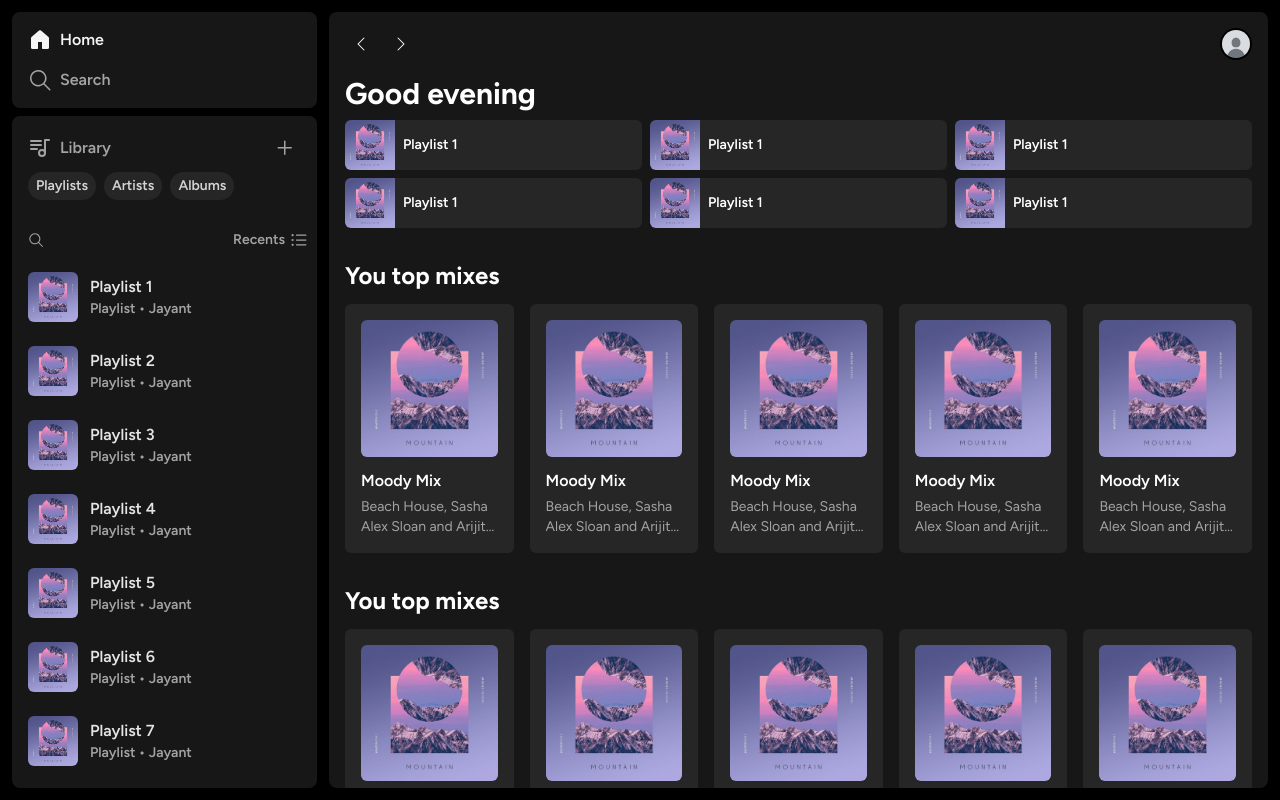
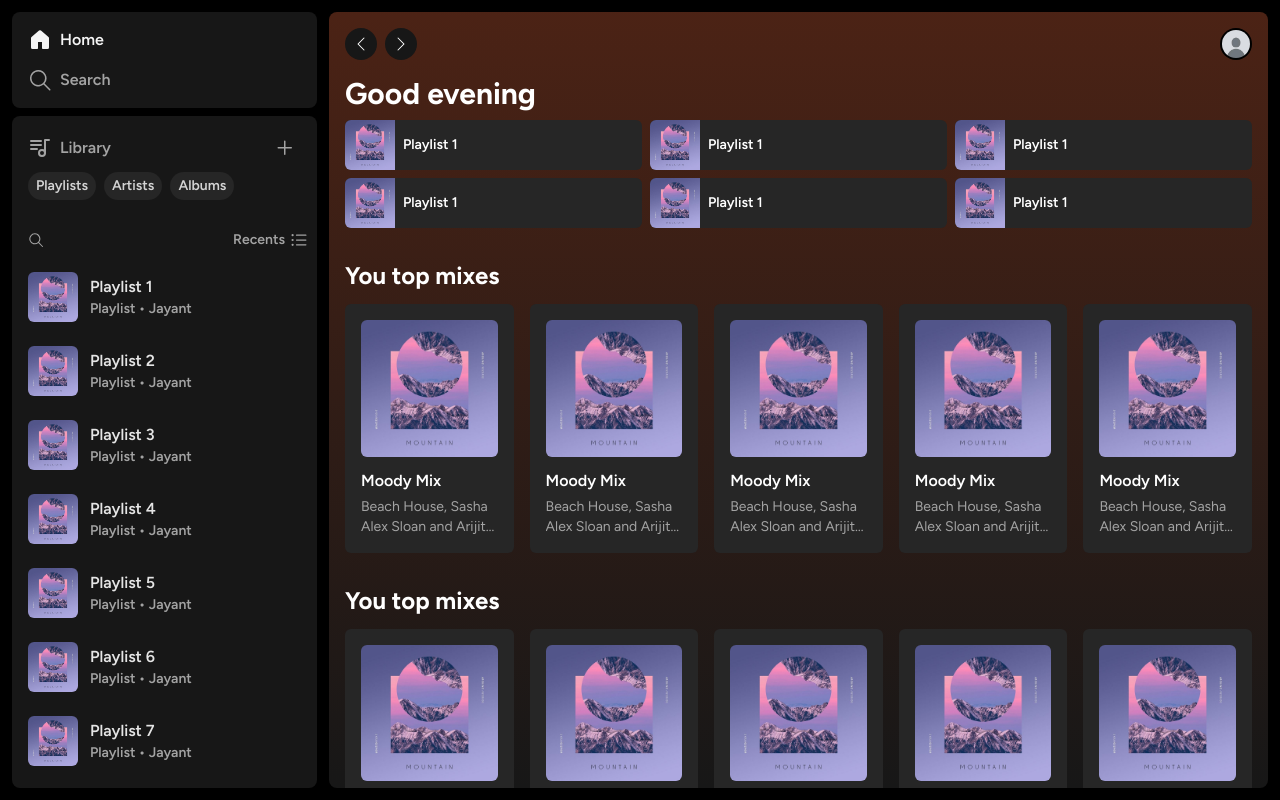
Before and after one commit to jayantpathariya/musically, a Next.js app: page / in a window 1280 px wide. Built offline with nearby package versions, Linux system fonts and the light colour scheme.

Commit message:
Update layout and playlist cards

```diff
--- a/app/(routes)/layout.jsx
+++ b/app/(routes)/layout.jsx
@@ -13,7 +13,7 @@ const SiteLayout = ({ children }) => {
   return (
     <Box
       ref={scrollRef}
-      className="overflow-y-auto max-h-[calc(100vh-1.5rem)] from-orange-800/40"
+      className="overflow-y-auto max-h-[calc(100vh-1.5rem)] bg-gradient-to-b from-orange-800/40"
     >
       <Header scrolled={y > 150} />
       <div className="p-4 pt-0">{children}</div>
--- a/components/horizontal-playlist-card.jsx
+++ b/components/horizontal-playlist-card.jsx
@@ -1,14 +1,28 @@
+"use client";
+
 import Image from "next/image";
 import Link from "next/link";
+
+import { PlayButton } from "./play-button";
 
 export const HorizontalPlaylistCard = () => {
   return (
     <Link
       href="/playlist"
-      className="bg-neutral-800 flex items-center gap-x-2 rounded-md overflow-hidden"
+      className="bg-neutral-800 rounded-md overflow-hidden flex  items-center justify-between gap-x-2 hover:bg-neutral-700 transition duration-300 group"
     >
-      <Image src="/playlist.jpg" height={50} width={50} alt="playlist poster" />
-      <p className="font-semibold text-sm">Playlist 1</p>
+      <div className="flex items-center gap-x-2 ">
+        <Image
+          src="/playlist.jpg"
+          height={50}
+          width={50}
+          alt="playlist poster"
+        />
+        <p className="font-semibold text-sm">Playlist 1</p>
+      </div>
+      <div className="p-2 opacity-0 group-hover:opacity-100">
+        <PlayButton onClick={() => {}} />
+      </div>
     </Link>
   );
 };
--- /dev/null
+++ b/components/play-button.jsx
@@ -0,0 +1,22 @@
+"use client";
+
+import { RiPlayFill } from "react-icons/ri";
+
+import { cn } from "@/lib/utils";
+
+export const PlayButton = ({ className, size, onClick }) => {
+  return (
+    <button
+      className={cn(
+        "bg-green-500 h-8 w-8 flex items-center justify-center rounded-full hover:scale-105 transition",
+        size === "md" && "h-12 w-12",
+        className
+      )}
+      onClick={onClick}
+    >
+      <RiPlayFill
+        className={cn("h-6 w-6 text-black", size == "md" && "h-8 w-8")}
+      />
+    </button>
+  );
+};
--- a/components/playlist-card.jsx
+++ b/components/playlist-card.jsx
@@ -1,12 +1,17 @@
+"use client";
+
 import Image from "next/image";
 import Link from "next/link";
+
+import { PlayButton } from "./play-button";
 
 export const PlaylistCard = () => {
   return (
     <Link
       href="playlist"
-      className="bg-neutral-800 rounded-md p-4 hover:bg-neutral-700 transition duration-300"
+      className="bg-neutral-800 rounded-md p-4 hover:bg-neutral-700 transition duration-300 group"
     >
+      <div className="relative">
         <Image
           src="/playlist.jpg"
           width={180}
@@ -14,6 +19,12 @@ export const PlaylistCard = () => {
           alt="playlist poster"
           className="w-full rounded-md mb-3"
         />
+        <PlayButton
+          onClick={() => {}}
+          className="absolute bottom-2 right-2 translate-y-2 opacity-0 group-hover:translate-y-0 group-hover:opacity-100 transition duration-300"
+          size="md"
+        />
+      </div>
       <p className="font-semibold line-clamp-1 mb-1">Moody Mix</p>
       <p className="text-sm text-neutral-400 line-clamp-2">
         Beach House, Sasha Alex Sloan and Arijit Singh
```
Lines whose indentation alone changed are shown as unchanged.
